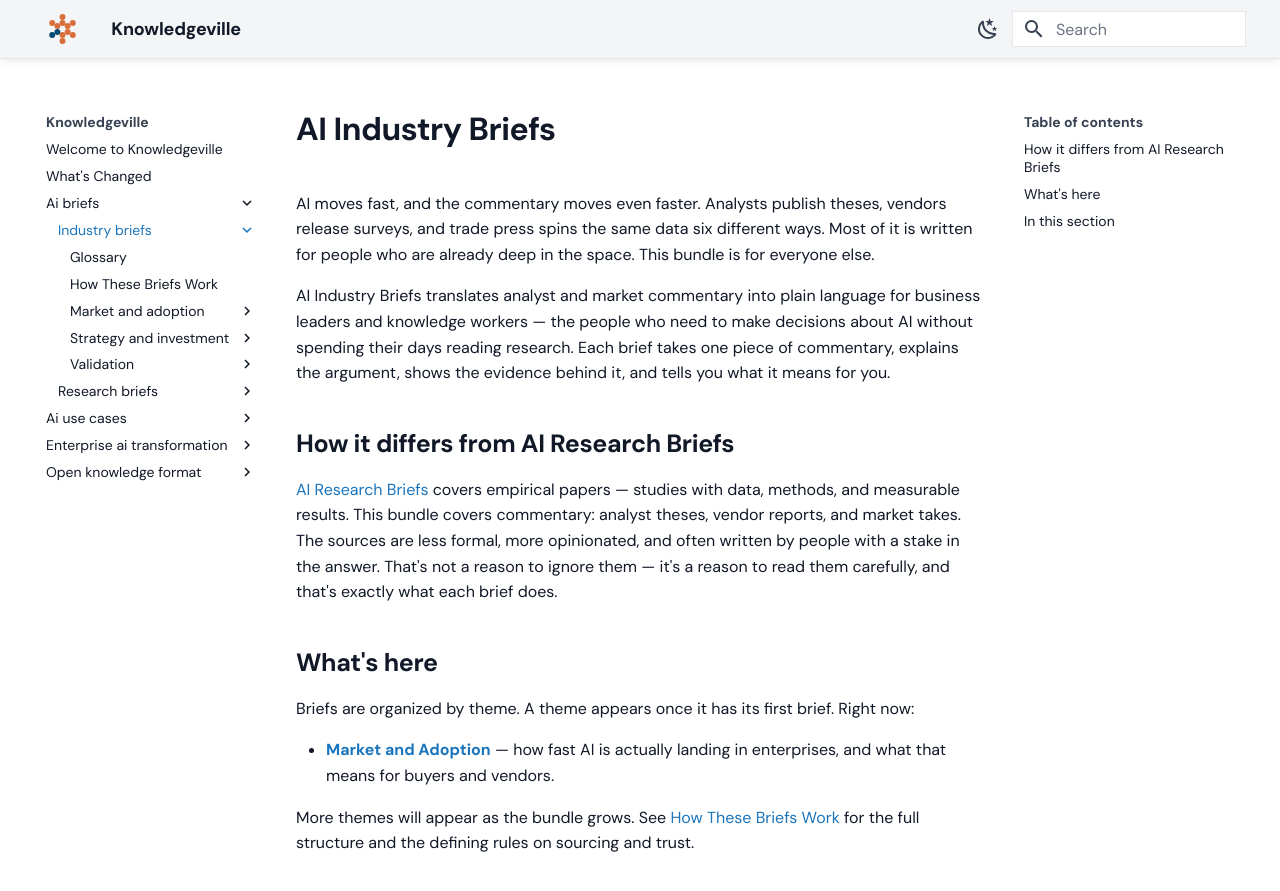
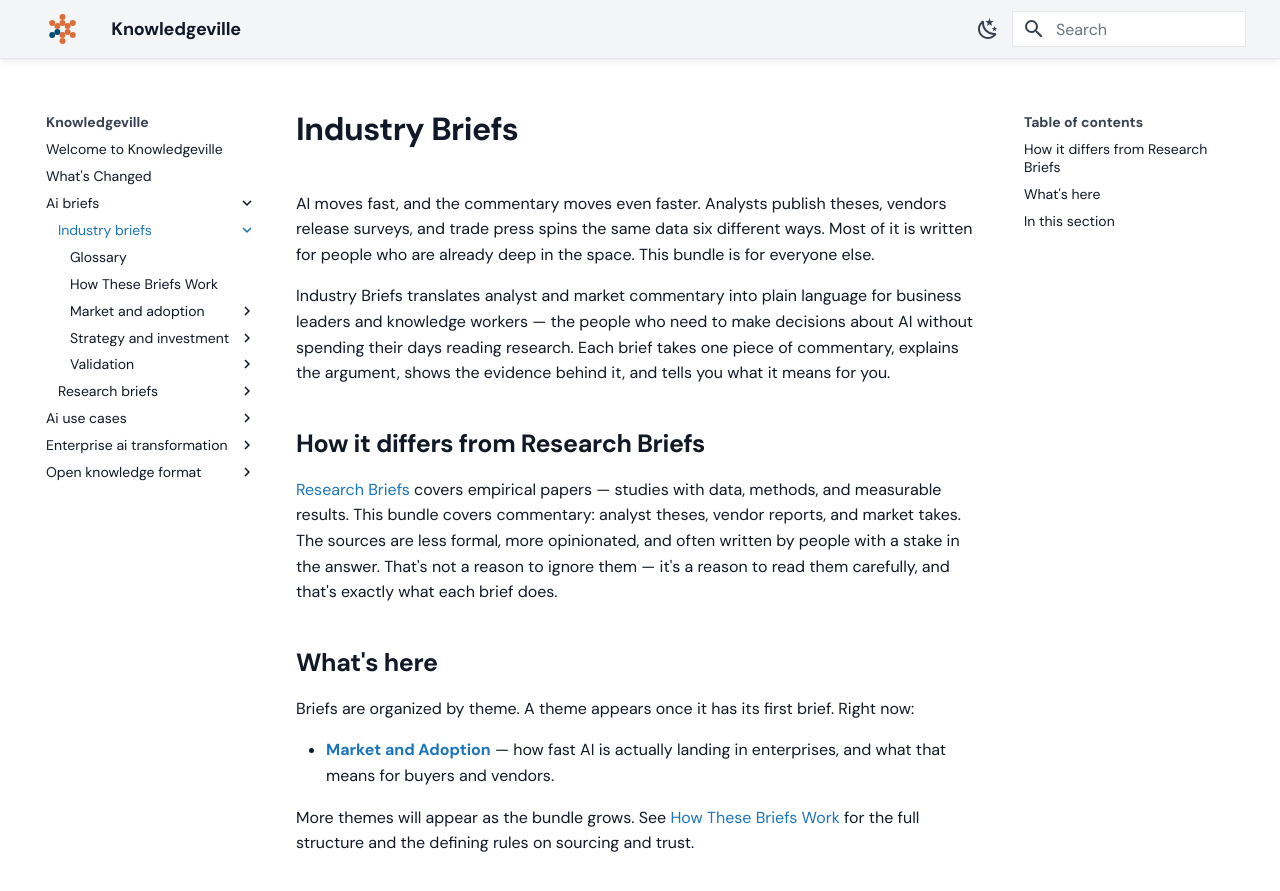
Before and after one commit to grandaha/knowledgeville, an MkDocs documentation site: the page built from published/ai-briefs/industry-briefs/index.md, in a window 1280 px wide and 900 px high. Shown: the top 891 px of the window. Built offline with MkDocs 1.6.1 and Material for MkDocs 9.7.7, drawn with Linux system fonts in a browser that asks for light colours; some web fonts are replaced.

Commit message:
Publish: sync content from workspace

```diff
--- a/published/ai-briefs/index.md
+++ b/published/ai-briefs/index.md
@@ -14,5 +14,5 @@ The split matters because the two ask for different kinds of trust. A peer-revie
 
 | Page | Last updated |
 | --- | --- |
-| [AI Industry Briefs](industry-briefs/)<br>Plain-language briefs of analyst, vendor, and market commentary on AI, for business leaders. | Updated 2026-06-30 |
-| [AI Research Briefs](research-briefs/)<br>Plain-language briefs of notable AI research papers — what each one found, how much to trust it, and what it means for you. | Updated 2026-06-29 |
+| [Industry Briefs](industry-briefs/)<br>Plain-language briefs of analyst, vendor, and market commentary on AI, for business leaders. | Updated 2026-06-30 |
+| [Research Briefs](research-briefs/)<br>Plain-language briefs of notable AI research papers — what each one found, how much to trust it, and what it means for you. | Updated 2026-06-29 |
--- a/published/ai-briefs/industry-briefs/index.md
+++ b/published/ai-briefs/industry-briefs/index.md
@@ -1,18 +1,18 @@
-# AI Industry Briefs
+# Industry Briefs
 
 AI moves fast, and the commentary moves even faster. Analysts publish theses, vendors
 release surveys, and trade press spins the same data six different ways. Most of it is
 written for people who are already deep in the space. This bundle is for everyone else.
 
-AI Industry Briefs translates analyst and market commentary into plain language for
+Industry Briefs translates analyst and market commentary into plain language for
 business leaders and knowledge workers — the people who need to make decisions about AI
 without spending their days reading research. Each brief takes one piece of commentary,
 explains the argument, shows the evidence behind it, and tells you what it means for
 you.
 
-## How it differs from AI Research Briefs
+## How it differs from Research Briefs
 
-[AI Research Briefs](/ai-briefs/research-briefs/index.md) covers empirical papers — studies
+[Research Briefs](/ai-briefs/research-briefs/index.md) covers empirical papers — studies
 with data, methods, and measurable results. This bundle covers commentary: analyst
 theses, vendor reports, and market takes. The sources are less formal, more opinionated,
 and often written by people with a stake in the answer. That's not a reason to ignore
--- a/published/ai-briefs/industry-briefs/log.md
+++ b/published/ai-briefs/industry-briefs/log.md
@@ -1,4 +1,4 @@
-# Change log — AI Industry Briefs
+# Change log — Industry Briefs
 
 ## 2026-07-01
 
--- a/published/ai-briefs/research-briefs/index.md
+++ b/published/ai-briefs/research-briefs/index.md
@@ -1,4 +1,4 @@
-# AI Research Briefs
+# Research Briefs
 
 New AI research lands every day, and almost none of it is written for you. The papers
 are dense, the claims are easy to overstate, and you don't have an afternoon to spend
--- a/published/ai-briefs/research-briefs/log.md
+++ b/published/ai-briefs/research-briefs/log.md
@@ -1,9 +1,9 @@
-# Change log — AI Research Briefs
+# Change log — Research Briefs
 
 ## 2026-06-29
 
 * **Creation**: Brief — AI models drop their causal caution when asked for advice (asserting cause-and-effect they'd hedge under analysis), and a one-line re-prompt restores it. Opens the Reasoning and Capabilities theme; first paper surfaced by the business-relevance discovery filter. — [Why AI Drops Its Caution the Moment You Ask for Advice](/ai-briefs/research-briefs/reasoning-and-capabilities/causal-caution.md)
 * **Creation**: First brief — why no single reward keeps a coding agent honest, and what a layered verification stack does instead. — [There's No Silver Bullet for Coding-Agent Rewards](/ai-briefs/research-briefs/agents-and-tool-use/the-verification-horizon.md)
-* **Creation**: New bundle — plain-language briefs of notable AI research papers, grouped by theme. — [AI Research Briefs](/ai-briefs/research-briefs/index.md)
+* **Creation**: New bundle — plain-language briefs of notable AI research papers, grouped by theme. — [Research Briefs](/ai-briefs/research-briefs/index.md)
 * **Creation**: Reader guide to the brief format and how to read the trust section. — [How These Briefs Work](/ai-briefs/research-briefs/how-these-briefs-work.md)
 * **Creation**: Theme sections — Agents and Tool Use, Reasoning and Capabilities, Training and Efficiency, Evaluation and Benchmarks, Safety and Alignment.
```
Also changed, not shown: published/changelog.md (+6 -0 lines), 5 other files.
